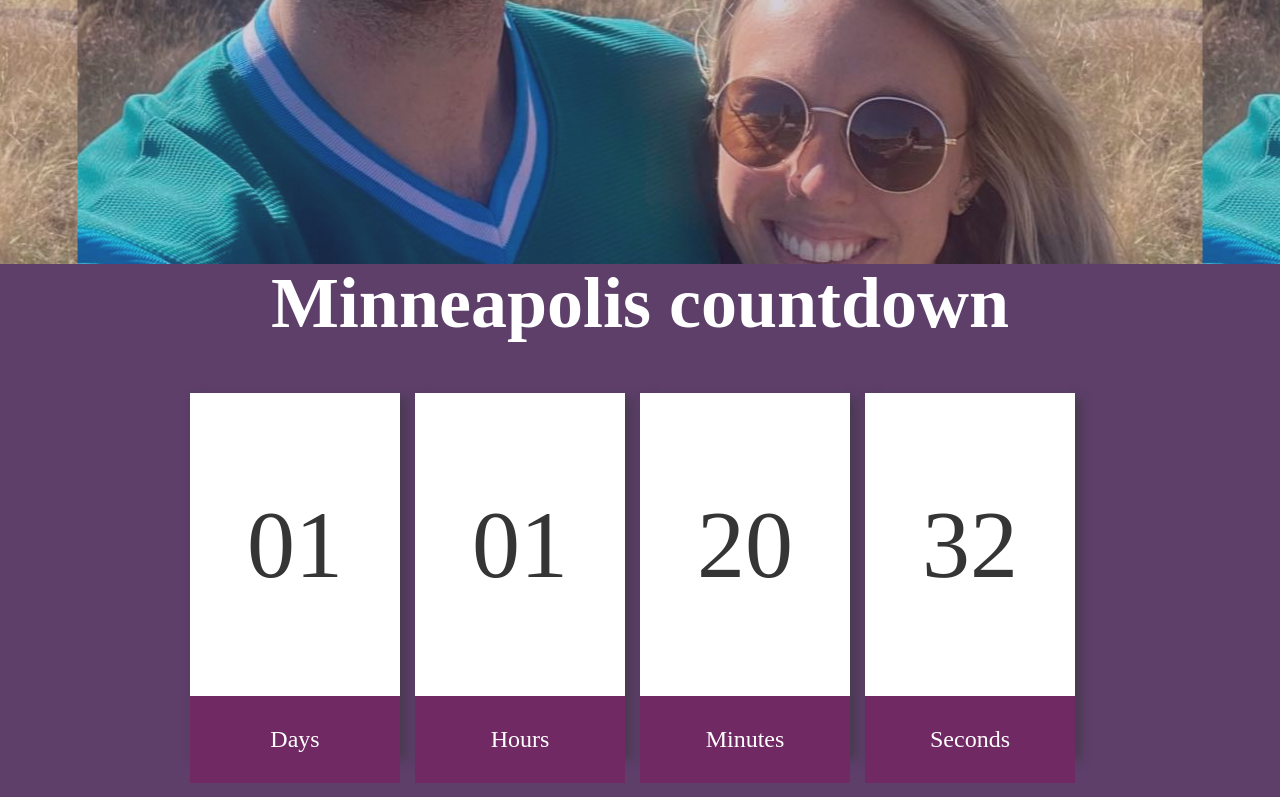
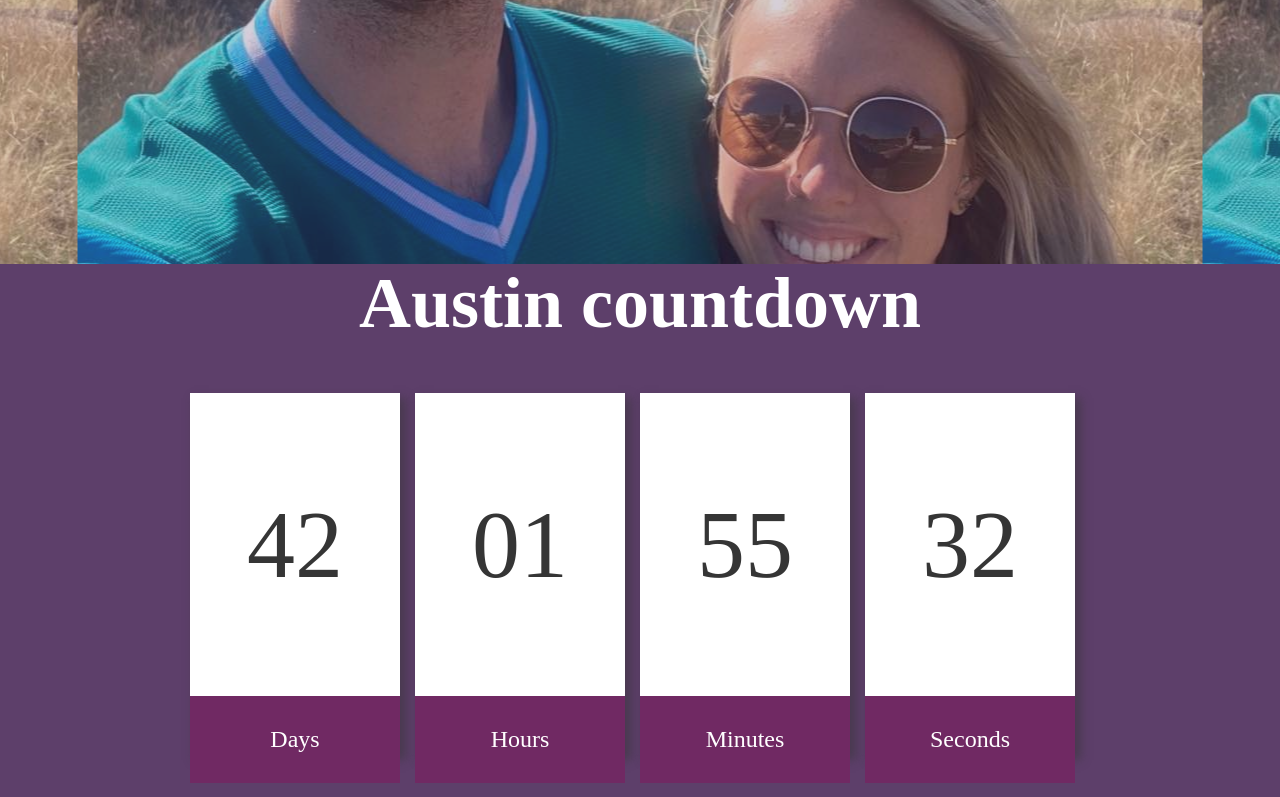
Before and after one commit to aplusjgetcray/aplusjgetcray.github.io, a plain HTML site: page index.html in a window 1280 px wide. Shown: the part 536-1333 px from the top of the page. Drawn offline with nearby package versions, Linux system fonts and the light colour scheme.

Commit message:
Updating minny countdown to austin countdown

```diff
--- a/assets/js/main.js
+++ b/assets/js/main.js
@@ -69,7 +69,7 @@ $(document).ready(function(){
 		}
 		//
 		$("#minny").countdown({
-			date: "18 November 2022 5:30:00 GMT", // 1130p CST
+			date: "29 December 2022 6:05:00 GMT", // 1205a CST
 			format: "on"
 		});
 		$("#car").countdown({
--- a/index.html
+++ b/index.html
@@ -38,7 +38,7 @@
   </div>
 
   <div id="minny" class="wrapper">
-    <h1>Minneapolis countdown</h1>
+    <h1>Austin countdown</h1>
     <div class="countdown">
       <div class="cd-box">
         <p class="numbers days">00</p>
```
